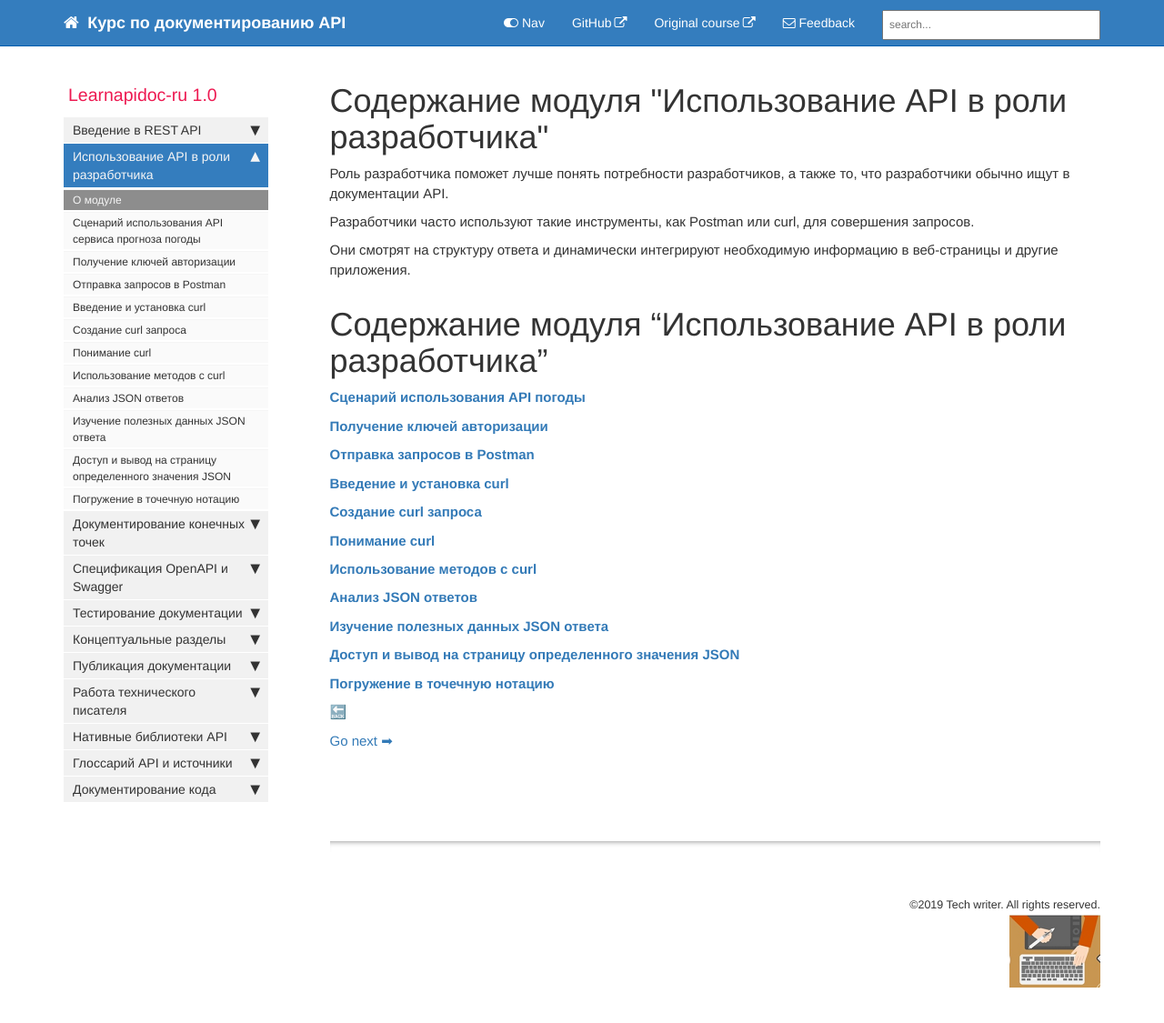
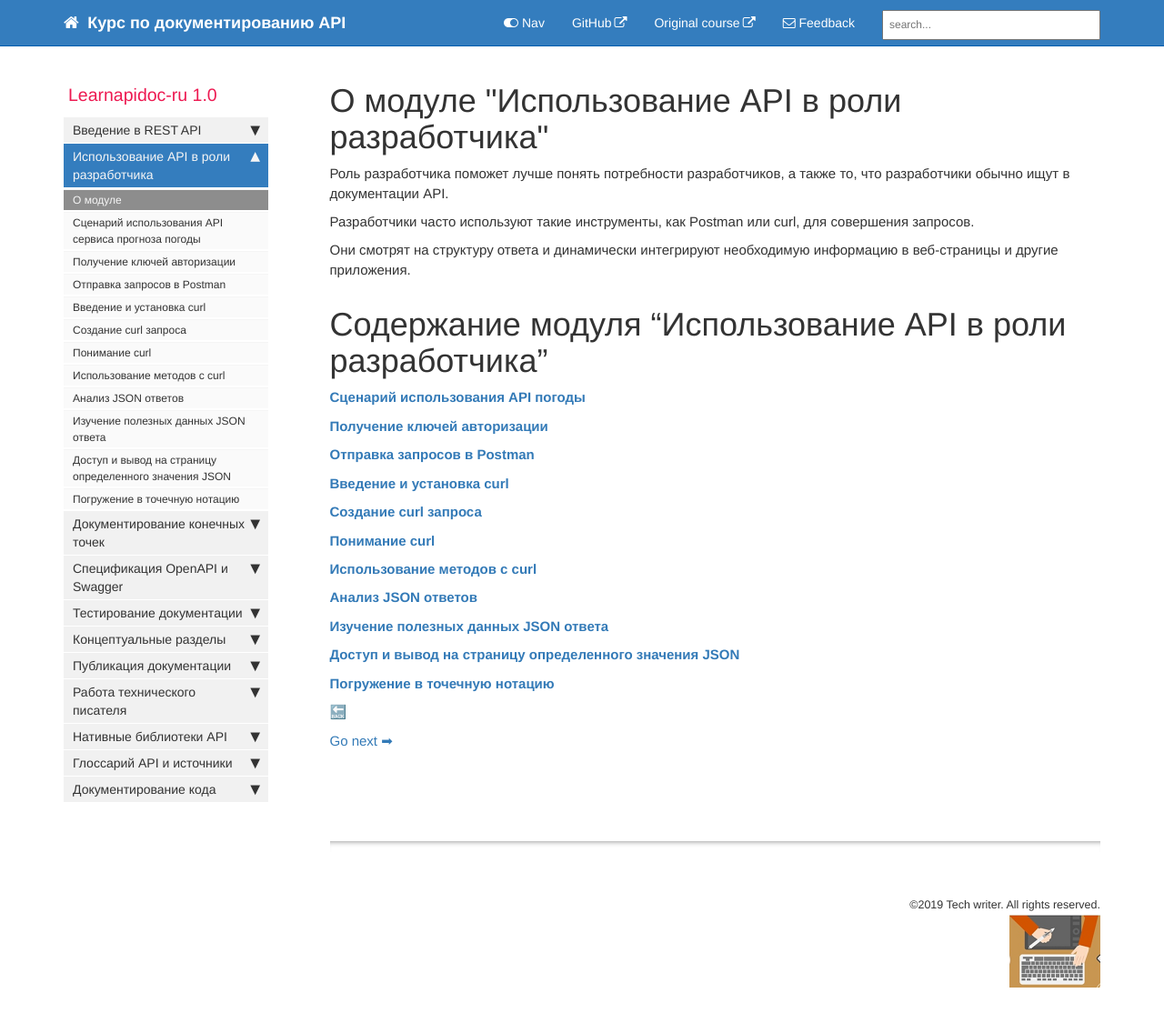
Before and after one commit to Starkovden/Starkovden.github.io, a Jekyll site: the page built from pages/like-developer/about-second-module.md, in a window 1280 px wide and 1146 px high. Shown: the top 1125 px of the window at 91% size. Built offline with Jekyll 4.4.1, drawn with Linux system fonts in a browser that asks for light colours; nearby versions of some CDN libraries; comment, search, counter and statistics services are not loaded.

Commit message:
изменил заголовки первых разделов

```diff
--- a/pages/like-developer/about-second-module.md
+++ b/pages/like-developer/about-second-module.md
@@ -1,5 +1,5 @@
 ---
-title: Содержание модуля "Использование API в роли разработчика"
+title: О модуле "Использование API в роли разработчика"
 last_updated: Oct 8, 2019
 sidebar: mydoc_sidebar
 permalink: about-second-module.html
```
Also changed, not shown: pages/documenting-api-endpoints/about-third-module.md (+1 -1 lines), pages/introduction-rest-api/about-first-module.md (+1 -1 lines), pages/openapi-specification/about-fourth-module.md (+1 -1 lines).
